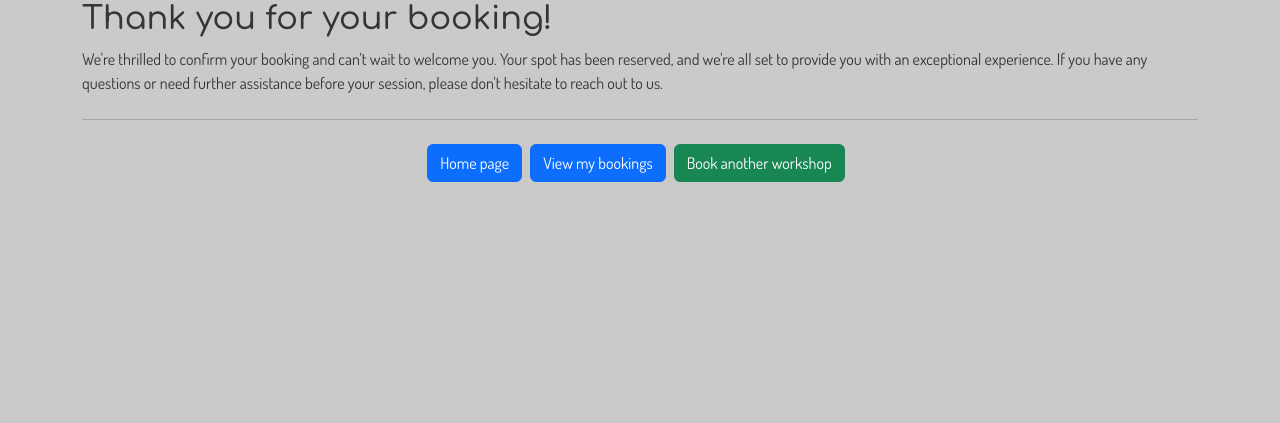
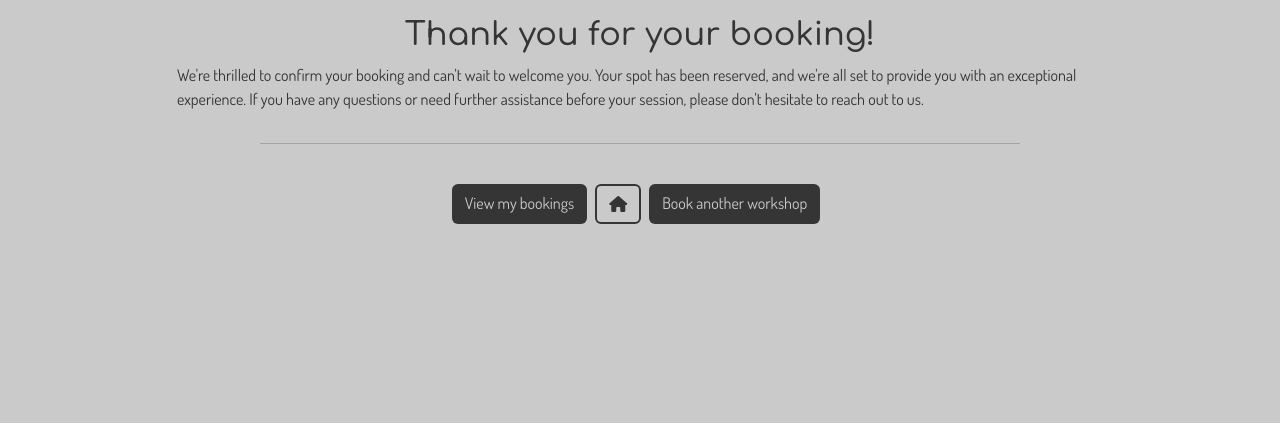
Before and after one commit to FridaWikell/frisa-booking, a Django app: page /booking/success/ in a window 1280 px wide. Shown: the part 88-511 px from the top of the page. Run offline with Django 4.2, Linux system fonts and the light colour scheme; some libraries are stand-ins or nearby versions.

Commit message:
Style: Success page with matching colors as rest of site

```diff
--- a/booking/templates/booking/success_page.html
+++ b/booking/templates/booking/success_page.html
@@ -2,19 +2,30 @@
 {% load static %}
 
 {% block content %}
-<div class="jumbotron thanks-jumbo">
-    <h2>Thank you for your booking!</h2>
+<div class="row">
+    <div class="col-10 mt-3 mx-auto">
+        <h2 class="text-center">Thank you for your booking!</h2>
         <p>We're thrilled to confirm your booking and can't wait
             to welcome you. Your spot has been reserved, and we're
             all set to provide you with an exceptional experience.
             If you have any questions or need further assistance
             before your session, please don't hesitate to reach
-        out to us.</p>
-        <hr class="my-4">
+            out to us.
+        </p>
+    </div>
+</div>
+
+<div class="row justify-content-center">
+    <hr class="col-8 mt-3 mb-4">
+</div>
+
+<div class="row">
+    <div class="col-10 mt-3 mx-auto">
         <div class="d-flex flex-wrap justify-content-center">
-        <a href="{% url 'home' %}" class="btn btn-primary me-2 mb-1">Home page</a>
-        <a href="{% url 'my_bookings' %}" class="btn btn-primary me-2 mb-1">View my bookings</a>
-        <a href="{% url 'booking' %}#book-more" class="btn btn-success me-2 mb-1">Book another workshop</a>
+            <a href="{% url 'my_bookings' %}" class="btn me-2 mb-1 take-me-btn">View my bookings</a>
+            <a href="{% url 'home' %}" class="btn d-none d-md-block home-btn me-2 mb-1"><i class="fa-solid fa-house"></i></a>
+            <a href="{% url 'booking' %}#book-more" class="btn me-2 mb-1 take-me-btn">Book another workshop</a>
+        </div>
     </div>
 </div>
 {% endblock %}
--- a/static/css/style.css
+++ b/static/css/style.css
@@ -122,6 +122,11 @@ a {
     transition: color 0.15s ease-in-out, background-color 0.15s ease-in-out, border-color 0.15s ease-in-out, box-shadow 0.15s ease-in-out;
 }
 
+.home-btn {
+    background-color: #cacaca;
+    color: #353535;
+    border: 2px solid #353535;
+}
 
 /* Index page */
 .fa-chevron-left,
```
Lines whose indentation alone changed are shown as unchanged.
